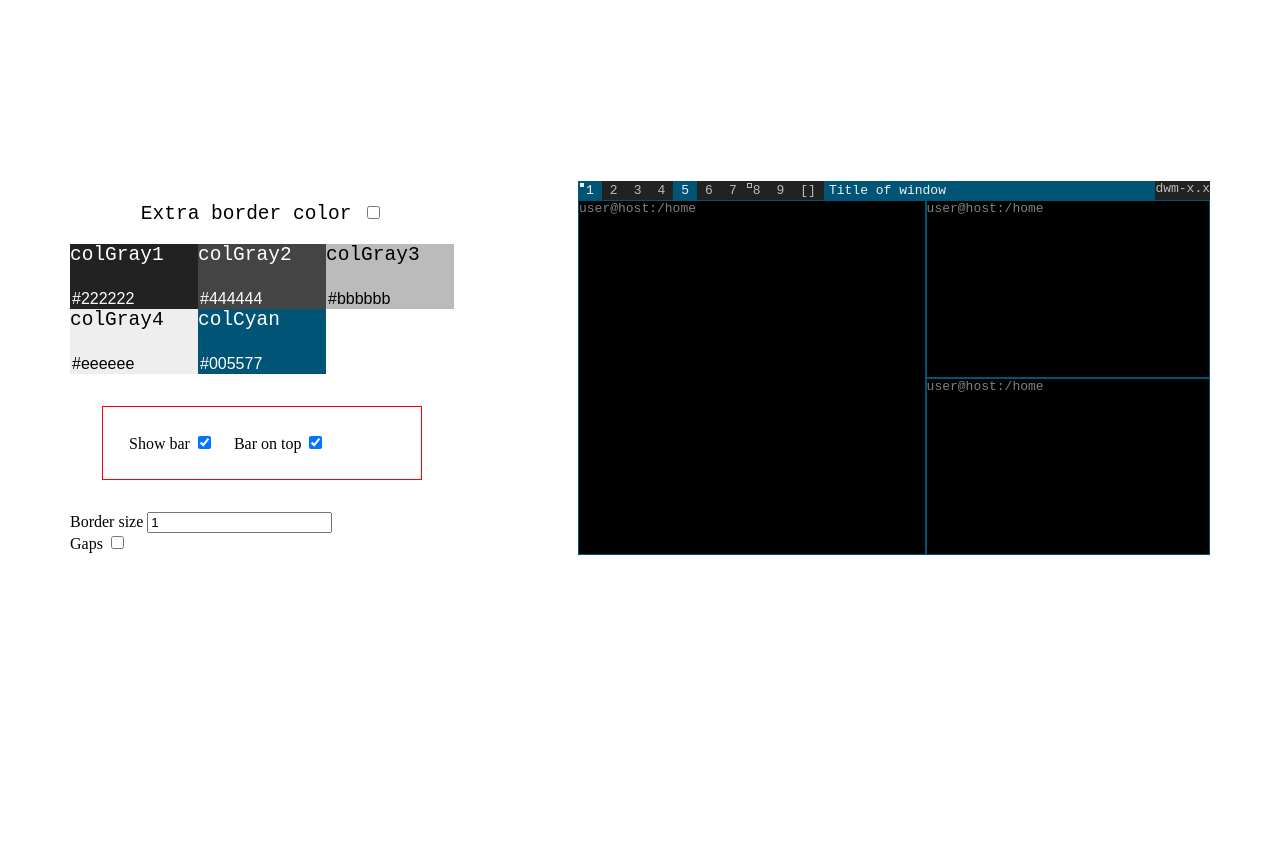
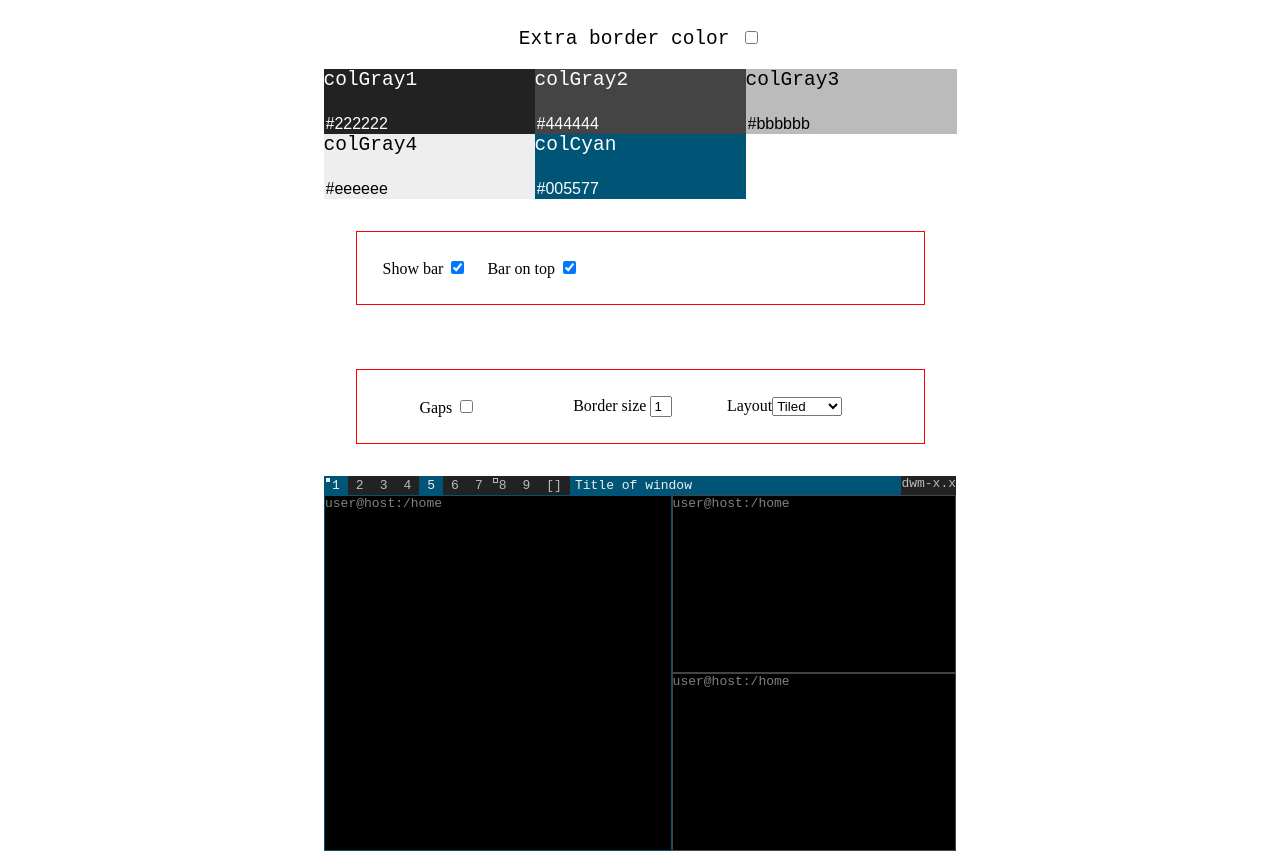
Before and after one commit to JavMatz/dwm-designer, a React (Vite) app: page / in a window 1280 px wide. Before the commit the page ends 800 px from the top, so only its background shows below. Built offline with nearby package versions, Linux system fonts and the light colour scheme.

Commit message:
Window layouts
Added some window layout preview.

```diff
--- a/src/App.jsx
+++ b/src/App.jsx
@@ -26,6 +26,7 @@ export default function App() {
 	const [windowProperties, setWindowProperties] = useState({
 		borderSize: 1,
 		gaps: false,
+		layout: "Tiled"
 	});
 
 	// Color control
@@ -34,7 +35,7 @@ export default function App() {
 			setColors(prevState => ({ ...prevState, [event.target.name]: event.target.value }));
 		} else {
 			if (event.target.name === "colCyan") {
-				setColors(prevState => ({ ...prevState, [event.target.name]: event.target.value, extraColBorder: event.target.value }));
+				setColors(prevState => ({ ...prevState, [event.target.name]: event.target.value, colBorder: event.target.value }));
 			} else {
 				setColors(prevState => ({ ...prevState, [event.target.name]: event.target.value }));
 			}
@@ -57,6 +58,8 @@ export default function App() {
 	function handleWindowPropertyChange(event) {
 		if (event.target.name === "gaps") {
 			setWindowProperties(prevState => ({ ...prevState, gaps: !prevState.gaps }));
+		} else if (event.target.name === "windowLayout") {
+			setWindowProperties(prevState => ({ ...prevState, layout: event.target.value }))
 		} else {
 			setWindowProperties(prevState => ({ ...prevState, [event.target.name]: event.target.value }));
 		}
@@ -71,7 +74,7 @@ export default function App() {
 				<BarControl propHandler={handleBarPropertyChange} barProperties={barProperties} />
 				<WindowControl propHandler={handleWindowPropertyChange} windowProps={windowProperties} />
 			</div>
-			<Screen colors={colors} barProps={barProperties} windowProps={windowProperties}/>
+			<Screen colors={colors} barProps={barProperties} windowProps={windowProperties} />
 		</div>
 	)
 }
--- a/src/ColorControl/ColorControl.jsx
+++ b/src/ColorControl/ColorControl.jsx
@@ -5,7 +5,7 @@ import isValidHexColor from '../lib/isValidHexColor.js';
 import './ColorControl.css';
 
 const colorItem = {
-	width: "10vw",
+	width: "100%",
 	height: "5em",
 	placeSelf: "center",
 	justifyContent: "space-between",
--- a/src/Screen/Screen.jsx
+++ b/src/Screen/Screen.jsx
@@ -22,19 +22,51 @@ const dummyWindow = {
 }
 
 export default function Screen({ colors, barProps, windowProps }) {
+
+	function Tiled() {
+		return (
+			<>
+				<div className="masterArea">
+					<div style={{ ...dummyWindow, margin: windowProps.gaps ? '1em' : '0em', border: `${windowProps.borderSize}px solid ${colors["colBorder"]}` }}> user@host:/home</div>
+				</div>
+				<div className="stackArea">
+					<div style={{ ...dummyWindow, margin: windowProps.gaps ? '1em' : '0em', border: `${windowProps.borderSize}px solid ${colors["colGray2"]}` }}> user@host:/home</div>
+					<div style={{ ...dummyWindow, margin: windowProps.gaps ? '1em' : '0em', border: `${windowProps.borderSize}px solid ${colors["colGray2"]}` }}> user@host:/home</div>
+				</div>
+			</>
+		)
+	}
+
+	function SingleFloating() {
+		return (
+			<>
+				<div style={{ ...dummyWindow, height: "60%", margin: '2em', border: `${windowProps.borderSize}px solid ${colors["colBorder"]}` }}> user@host:/home</div>
+			</>
+		)
+	}
+
+	function renderSwitch(layout) {
+		switch (layout) {
+			case 'Tiled':
+				return <Tiled />
+			case 'Floating':
+				return <SingleFloating />
+			case 'Empty':
+				return <></>
+			default:
+				return <></>
+		}
+	}
+
 	return (
 		<div style={{ ...screenStyle, flexDirection: barProps.top ? "column" : "column-reverse" }}>
 			{
 				barProps.show ? <Bar colors={colors} workspaces={barProps.workspaces} /> : <></>
 			}
 			<div className="windowGrid">
-				<div className="masterArea">
-					<div style={{ ...dummyWindow, margin: windowProps.gaps ? '1em' : '0em',  border: `${windowProps.borderSize}px solid ${colors["colBorder"]}` }}> user@host:/home</div>
-				</div>
-				<div className="stackArea">
-					<div style={{ ...dummyWindow, margin: windowProps.gaps ? '1em' : '0em',border: `${windowProps.borderSize}px solid ${colors["colBorder"]}` }}> user@host:/home</div>
-					<div style={{ ...dummyWindow, margin: windowProps.gaps ? '1em' : '0em',border: `${windowProps.borderSize}px solid ${colors["colBorder"]}` }}> user@host:/home</div>
-				</div>
+				{
+					renderSwitch(windowProps.layout)
+				}
 			</div>
 		</div>
 	)
--- a/src/WindowControl/WindowControl.css
+++ b/src/WindowControl/WindowControl.css
@@ -1,12 +1,19 @@
-.windowControlGrid {
+.windowControlFlex {
     display: flex;
 	flex-wrap: wrap;
+	justify-content: center;
     padding: 1rem;
     margin: 2rem;
     border: 1px solid red;
 }
 
 .windowControlItem {
-    place-self: center;
+	width: 25%;
+	/* border: 1px solid red; */
+    align-self: center;
     margin: 10px;
 }
+
+.borderSizeInput {
+	width: 10%;
+}
--- a/src/WindowControl/WindowControl.jsx
+++ b/src/WindowControl/WindowControl.jsx
@@ -1,11 +1,27 @@
+import './WindowControl.css';
+
+const windowLayouts = ["Tiled", "Floating", "Empty"];
+
 export default function WindowControl({ propHandler, windowProps }) {
 	return (
-		<div className="windowControlGrid">
+		<div className="windowControlFlex">
 			<div className="windowControlItem">
-				Border size <input key="borderSize" name="borderSize" value={windowProps.borderSize} onChange={propHandler} type="text" />
+				Gaps <input name="gaps" checked={windowProps.gaps} onChange={propHandler} type="checkbox" />
 			</div>
 			<div className="windowControlItem">
-				Gaps <input name="gaps" checked={windowProps.gaps} onChange={propHandler} type="checkbox" />
+				Border size <input className="borderSizeInput" key="borderSize" name="borderSize" value={windowProps.borderSize} onChange={propHandler} type="text" />
+			</div>
+			<div className="windowControlItem">
+				Layout
+				<select name="windowLayout" id="windowLayout" onChange={propHandler}>
+					{
+						windowLayouts.map((layout) => {
+							return (
+								<option value={layout} key={layout}>{layout}</option>
+							)
+						})
+					}
+				</select>
 			</div>
 		</div>
 	)
```
